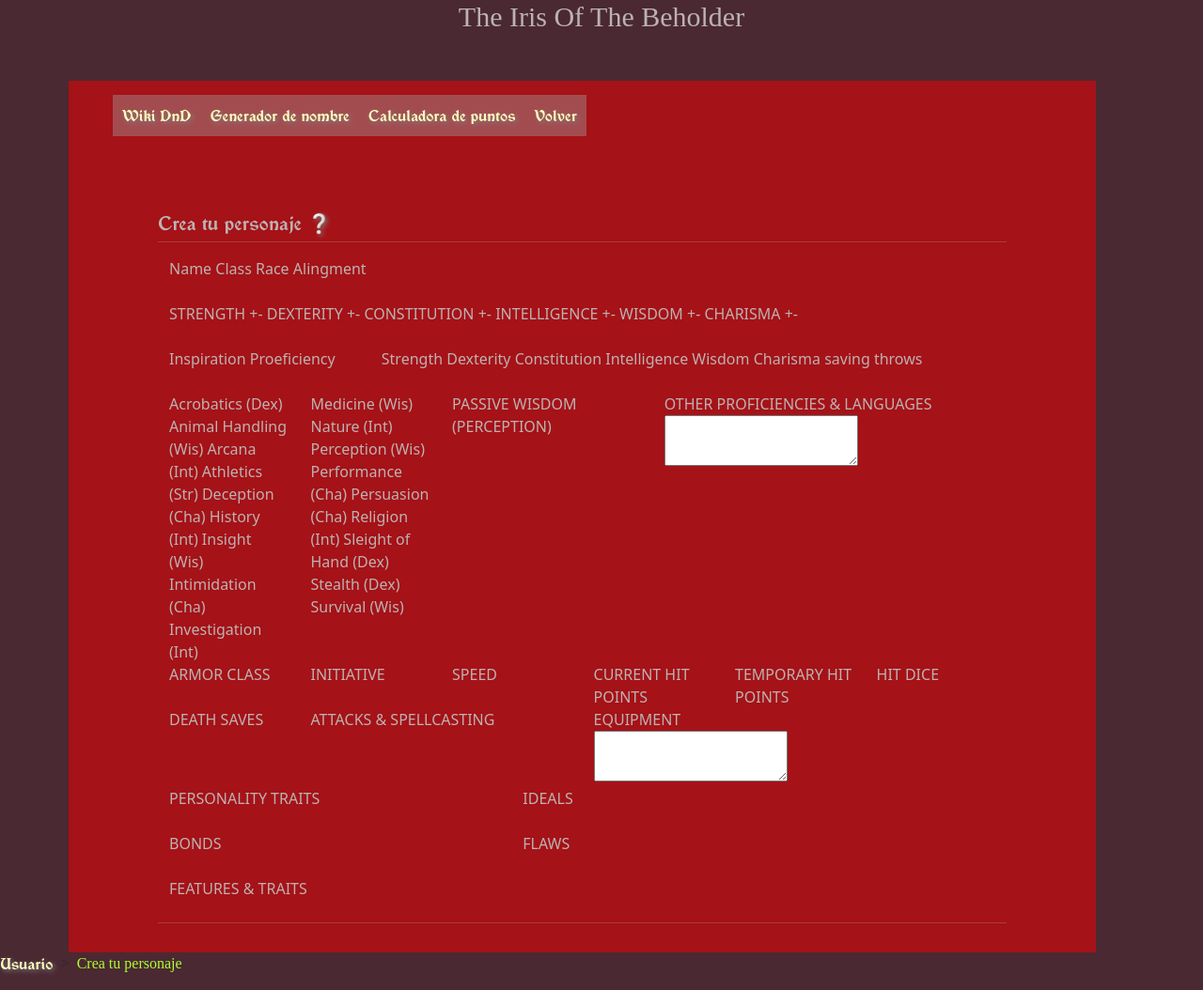
After one commit to AdrM3r1/web-design-DND, a PHP site: page /html/charCreator.php in a window 1280 px wide. The commit adds this page. Shown: the whole page at 94% size. Run offline with PHP 8.4, Linux system fonts and the light colour scheme; some libraries are stand-ins or nearby versions; some web fonts are replaced.

Commit message:
preparacion hoja pj en crear tu pj

```diff
--- /dev/null
+++ b/html/charCreator.php
@@ -0,0 +1,276 @@
+<!DOCTYPE html>
+<html>
+<head>
+    <meta charset='utf-8'>
+    <meta http-equiv='X-UA-Compatible' content='IE=edge'>
+    <title>
+        <| DND BUILDER |>
+    </title>
+    <meta name='viewport' content='width=device-width, initial-scale=1'>
+    <!--Estilos dados-->
+    <link rel='stylesheet' type='text/css' media='screen' href='../styles/diceroll.css'>
+    <!--estilo y js inicio-->
+    <link rel='stylesheet' type='text/css' media='screen' href='../styles/pupils.css'>
+    <script src='../scripts/dentrites.js'></script>
+    <!--JQuery-->
+    <script src="../lib/jquery-3.4.1.min.js"></script>
+    <!--Bootstrap-->
+    <script src='../scripts/bootstrap.bundle.js'></script>
+    <link rel='stylesheet' type='text/css' media='screen' href='../styles/bootstrap.css'>
+    <!--Sweet alert-->
+    <script src="https://cdn.jsdelivr.net/npm/sweetalert2@11"></script>
+</head>
+
+<body id="website">
+    <div>
+        <h1 class="titulo">The Iris Of The Beholder </h1>
+    </div>
+
+    <div class="content">
+        <!--content start-->
+        <div class="row-cols-auto">
+            <div id="divisor">
+                    <ul><li class="itemNav" role="menuitem"><a href="http://dnd5e.wikidot.com/"  target="_blank"> Wiki DnD</a></li>
+                    <li class="itemNav" role="menuitem"><a href="https://es.fantasynamegenerators.com/" target="_blank">Generador de nombre</a></li>
+                    <li class="itemNav" role="menuitem"><a href="https://chicken-dinner.com/5e/5e-point-buy.html" target="_blank">Calculadora de puntos</a></li>
+                    <li class="itemNav" role="menuitem" ><a href="usuario.php">Volver</a></li></ul>
+                <div class="io">
+                            <h5>Crea tu personaje <a href="" style="cursor: pointer; display: inline-block;" data-bs-toggle="modal"
+                              data-bs-target="#RecoModal">&#10068;</a></h5>
+                    <div class="container col-md-12">
+                        <div class="row justify-content-md-start">
+                            <hr>
+<div class="col-md-8">
+    Name
+    Class
+    Race
+    Alingment
+</div>
+<br><br>
+<div class="col-md-12">
+STRENGTH
++-
+DEXTERITY
++-
+CONSTITUTION
++-
+INTELLIGENCE
++-
+WISDOM
++-
+CHARISMA
++-
+</div>
+<br><br>
+<div class="col-md-3">
+Inspiration
+Proeficiency
+</div>
+<br><br>
+<div class="col-md-8">
+Strength
+Dexterity
+Constitution
+Intelligence
+Wisdom
+Charisma
+saving throws
+</div>
+<br><br>
+<div class="col-md-2">
+Acrobatics (Dex)
+Animal Handling (Wis)
+Arcana (Int)
+Athletics (Str)
+Deception (Cha)
+History (Int)
+Insight (Wis)
+Intimidation (Cha)
+Investigation (Int)
+</div>
+<br><br>
+<div class="col-md-2">
+Medicine (Wis)
+Nature (Int)
+Perception (Wis)
+Performance (Cha)
+Persuasion (Cha)
+Religion (Int)
+Sleight of Hand (Dex)
+Stealth (Dex)
+Survival (Wis)
+</div>
+<br><br>
+<div class="col-md-3">
+PASSIVE WISDOM (PERCEPTION)
+</div>
+<br><br>
+<div class="col-md-5">
+OTHER PROFICIENCIES & LANGUAGES
+<textarea></textarea>
+</div>
+<br><br>
+<div class="col-md-2">
+ARMOR
+CLASS
+</div>
+<br><br>
+<div class="col-md-2">
+INITIATIVE
+</div>
+<br><br>
+<div class="col-md-2">
+SPEED
+</div>
+<br><br>
+<div class="col-md-2">
+CURRENT HIT POINTS
+</div>
+<br><br>
+<div class="col-md-2">
+TEMPORARY HIT POINTS
+</div>
+<br><br>
+<div class="col-md-2">
+HIT DICE
+</div>
+<br><br>
+<div class="col-md-2">
+DEATH SAVES
+</div>
+<br><br>
+<div class="col-md-4">
+ATTACKS & SPELLCASTING
+</div>
+<br><br>
+
+<div class="col-md-3">
+EQUIPMENT
+<textarea></textarea>
+</div>
+<br><br>
+
+<div class="col-md-5">
+PERSONALITY TRAITS
+</div>
+<br><br>
+<div class="col-md-5">
+IDEALS
+</div>
+<br><br>
+<div class="col-md-5">
+BONDS
+</div>
+<br><br>
+<div class="col-md-5">
+FLAWS
+</div>
+<br><br>
+
+<div class="col-md-5">
+FEATURES & TRAITS
+</div>
+<br><br>
+<hr>
+
+
+
+
+
+
+
+
+
+
+
+
+
+
+
+
+
+
+
+
+
+
+
+
+
+
+
+
+
+
+
+
+
+
+
+
+
+
+
+
+
+
+
+                        </div>
+                    </div>
+                </div>
+            </div>
+        </div>
+    </div>
+    </div>
+    </div>
+
+    <div>
+        <nav style="--bs-breadcrumb-divider: '>';" aria-label="breadcrumb">
+            <ol class="breadcrumb">
+                <li class="breadcrumb-item"><a href="usuario.php">Usuario</a></li>
+                <li style="color:greenyellow" class="breadcrumb-item active" aria-current="page">Crea tu personaje
+                </li>
+            </ol>
+        </nav>
+    </div>
+
+  <!-- Modal de Recomedacion HTML -->
+  <div class="modal fade" id="RecoModal" data-bs-backdrop="static" data-bs-keyboard="false" tabindex="-1"
+    aria-labelledby="RecoModalLabel" aria-hidden="true">
+    <div class="modal-dialog">
+      <div class="modal-content">
+        <div class="modal-header">
+          <h4 class="modal-title" id="RecoModalLabel">Bienvenido al creador de personajes</h4>
+        </div>
+        <div class="modal-body" style="font-size:20px">
+          <p>
+            En este lugar podras crear y guardar tus personajes.<br>
+            Dentro de este espacio tendras que rellenar todos los campos que sean necesarios para tu personaje de campaña, o
+            si estas experimentando creando otros aventureros por diversion, o simplemente quieres probar este apartado.</p>
+            <p>
+            No olvides que en esta web en el apartado de herramientas en el primer acordeon en 'Todo para tu PJ',
+            como en la parte superior dispones de los enlaces de la "wikipedia" de dnd, la calculadora de puntos,
+            el generador de nombre (si no tienes uno pensado).
+          </p>
+          <p>En la vista de tu cuenta, podras editar de vuelta tu personaje tanto si te olvidaste de algo, si estas jugando
+            o quieres corregir algun detalle.</p>
+          <p>
+            No te preocupes y tomate tu tiempo para encontrar a tu aventurero deseado.
+          </p>
+
+        </div>
+        <div class="modal-footer" style="font-size:18px">
+          <p style="color:rgb(235, 160, 86); font-size:14px;">Haz click en aceptar una vez hayas
+            leido y entendido el texto</p>
+          <button type="button" class="btn btn-primary" data-bs-dismiss="modal">Aceptar</button>
+        </div>
+      </div>
+    </div>
+  </div>
+
+  <script>
+        getCookie();
+  </script>
+</body>
+
+</html>
--- a/html/info.html
+++ b/html/info.html
@@ -442,7 +442,7 @@
                     <button type="button" class="close" data-bs-dismiss="modal" aria-hidden="true">&times;</button>
                 </div>
                 <div class="modal-body">
-                    <form action="../php/login.php" method="post">
+                    <form action="../php/login.php" method="post" >
                         <div class="form-group">
                             <input id="nick" type="text" class="logger form-control" name="nick" placeholder="Nick"
                                 required="required">
--- a/html/usuario.php
+++ b/html/usuario.php
@@ -48,7 +48,7 @@
                         <div class="row justify-content-md-start">
                             <div class="col-md-12">
                                     <h4>Lista de Personajes</h4>
-    <button onclick=""> Crear nuevo personaje</button>
+                                    <a class="itemNav" href="charCreator.php"> Crear nuevo personaje</a>
 
                                     <?php
                                         include("../php/config.php");
--- a/html/utilidades.html
+++ b/html/utilidades.html
@@ -399,7 +399,7 @@
         <div class="modal-header">
           <h4 class="modal-title" id="RecoModalLabel">Atencion</h4>
         </div>
-        <div class="modal-body">
+        <div class="modal-body" style="font-size:20px">
           <p>
             Antes de comprar cualquier cosa, para jugar DnD no hace falta una gran inversion.
             Acordad un limite en el grupo para no sobrepasar vuestro presupuesto.<br><br>
@@ -414,8 +414,8 @@
               (lo mismo encuentras ofertas interesantes)</span>
           </p>
         </div>
-        <div class="modal-footer">
-          <p style=" color:rgb(235, 160, 86); font-size:14px;font-style: italic; ">Haz click en aceptar una vez hallas
+        <div class="modal-footer" style="font-size:18px">
+          <p style=" color:rgb(235, 160, 86); font-size:14px;">Haz click en aceptar una vez hayas
             leido y entendido el texto</p>
           <button type="button" class="btn btn-primary" data-bs-dismiss="modal">Aceptar</button>
         </div>
```
Lines whose indentation alone changed are shown as unchanged.
